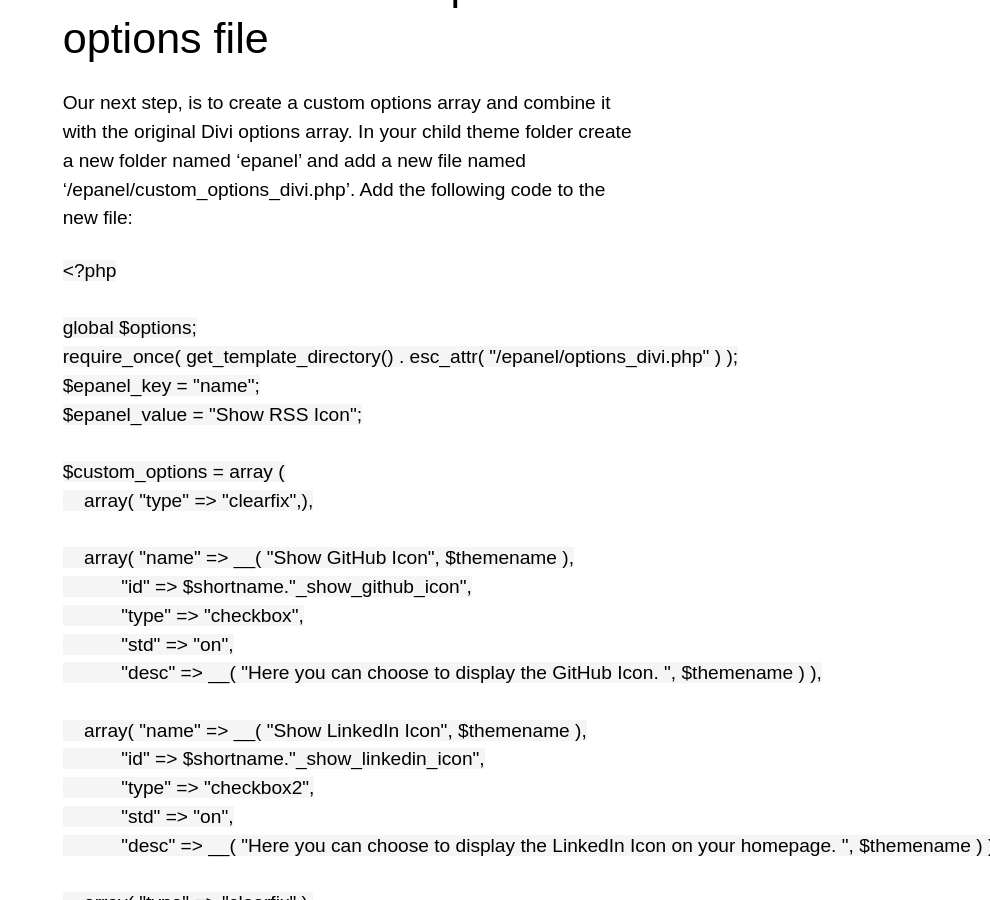
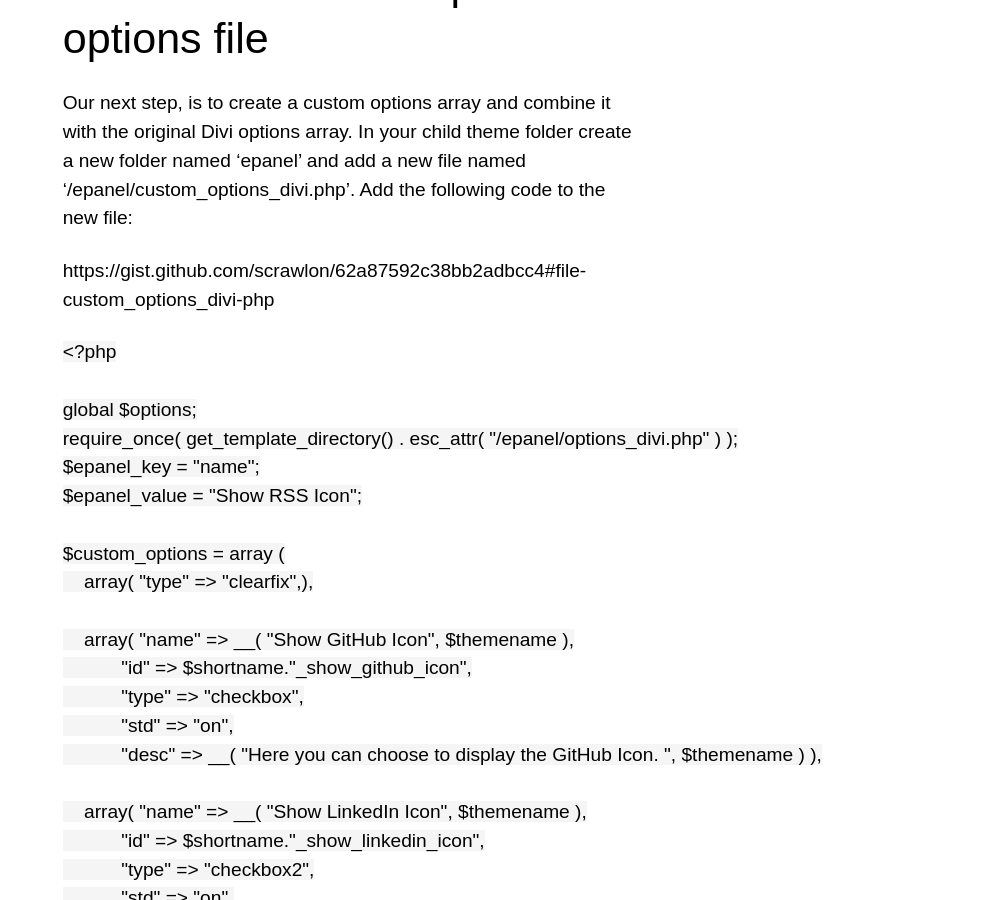
Before and after one commit to scrawlon/scrawlon.github.io, a Jekyll site: the page built from _posts/2015-09-21-add-more-social-media-options-to-wordpress-divi-theme.md, in a window 1280 px wide and 900 px high, scrolled down 1743 px. Shown: the whole window, without its empty margins (290-1280 px from the left). Built offline with Jekyll 4.4.1, drawn with Linux system fonts in a browser that asks for light colours; Markdown is read by kramdown in place of the engine named in the settings; some of the changed lines change nothing that is shown.

Commit message:
Syncing _posts/2015-09-21-add-more-social-media-options-to-wordpress-divi-theme.md from WordPress at http://scrawlon.com (Scrawlon) - wpghs

```diff
--- a/_posts/2015-09-21-add-more-social-media-options-to-wordpress-divi-theme.md
+++ b/_posts/2015-09-21-add-more-social-media-options-to-wordpress-divi-theme.md
@@ -28,6 +28,8 @@
 ## Create the custom epanel options file
 
 Our next step, is to create a custom options array and combine it with the original Divi options array. In your child theme folder create a new folder named 'epanel' and add a new file named '/epanel/custom_options_divi.php'. Add the following code to the new file:
+
+https://gist.github.com/scrawlon/62a87592c38bb2adbcc4#file-custom_options_divi-php
 
     <?php
 
```
